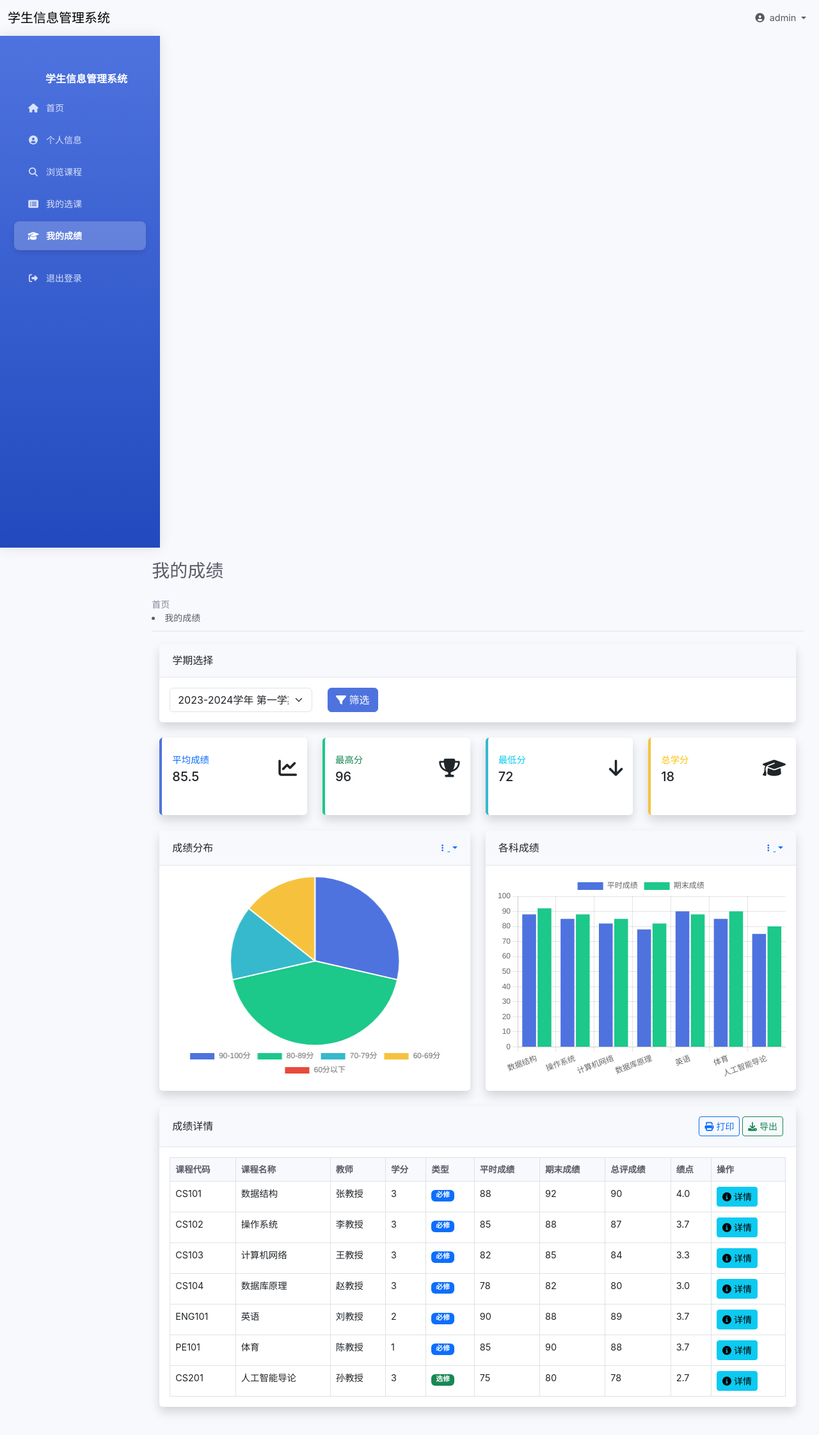
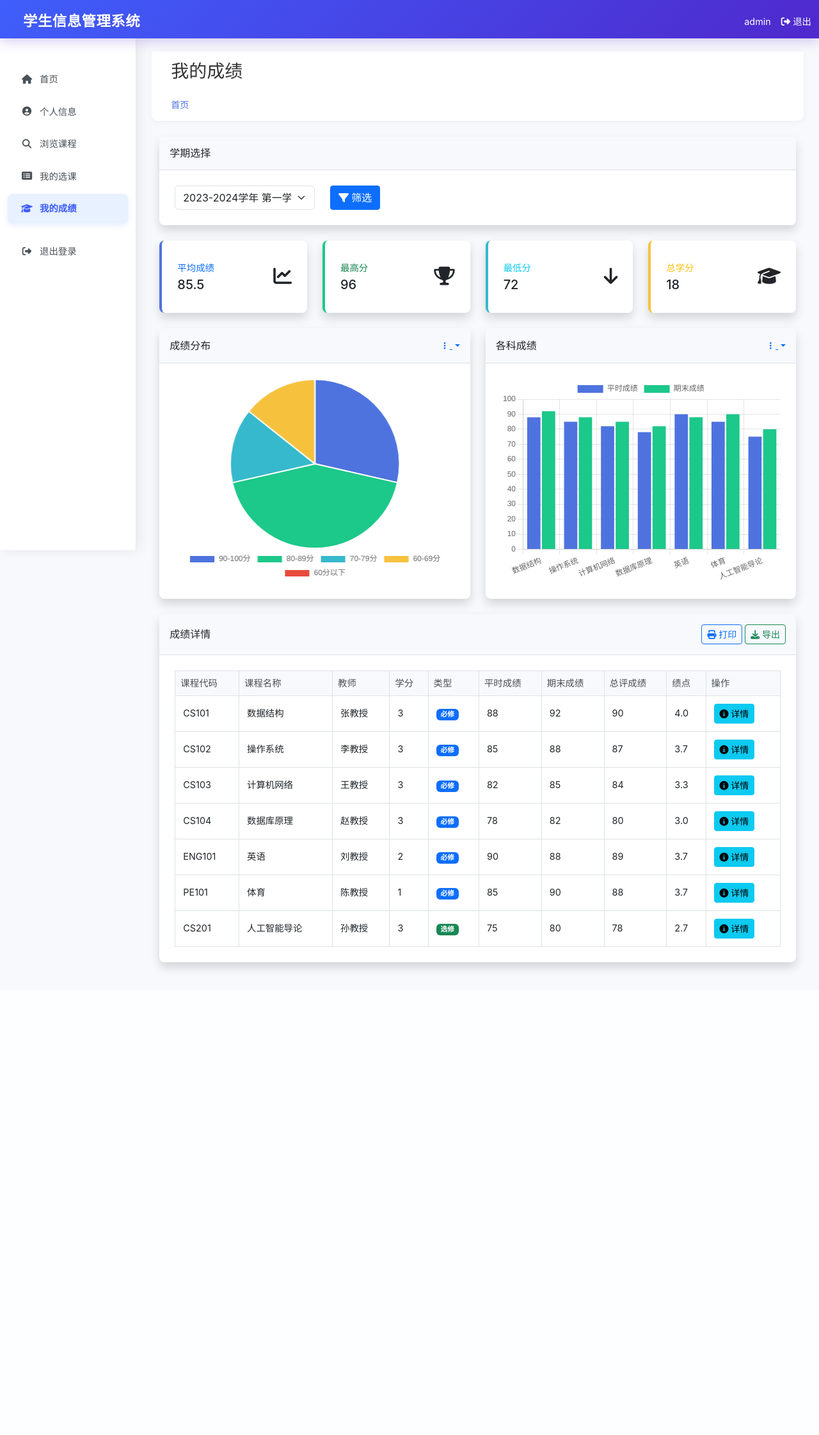
Before and after one commit to limeng-0/PBL-project, a Flask app: page /my_grades in a window 1280 px wide. Shown: the whole page at 64% size. After the commit the page ends 1518 px from the top, so only its background shows below. Run offline with Flask 3, Linux system fonts and the light colour scheme; a user stored in the database is signed in.

Commit message:
style: 优化代码格式

```diff
--- a/templates/base.html
+++ b/templates/base.html
@@ -252,7 +252,7 @@
             <span class="navbar-brand mb-0 h1 ms-4">学生信息管理系统</span>
             <div class="d-flex">
                 <span class="text-white me-3">{{ session.username }}</span>
-                <a href="{{ url_for('logout') }}" class="text-white text-decoration-none">
+                <a href="{{ url_for('logout') }}" class="text-white text-decoration-none me-4">
                     <i class="fas fa-sign-out-alt"></i> 退出
                 </a>
             </div>
--- a/templates/student_base.html
+++ b/templates/student_base.html
@@ -24,80 +24,69 @@
             min-height: 100vh;
         }
 
-        /* 顶部导航栏 */
-        .topbar {
-            height: var(--header-height);
-            background-color: #fff;
-            box-shadow: 0 0.15rem 1.75rem 0 rgba(58, 59, 69, 0.15);
-            z-index: 1030;
+        /* 固定顶部边栏样式 */
+        .system-header {
+            background: linear-gradient(135deg, #3f5efb 0%, #4f29cd 100%);
+            box-shadow: 0 4px 20px rgba(79, 41, 205, 0.25);
+            padding: 15px 0;
+            z-index: 1002;
+            height: 60px;
         }
 
-        .topbar .navbar-brand {
-            color: #4e73df;
+        .system-header .navbar-brand {
             font-weight: 700;
-            font-size: 1.2rem;
-        }
-
-        .topbar .nav-item .nav-link {
-            color: #5a5c69;
-            font-weight: 500;
-        }
-
-        .topbar .nav-item .nav-link:hover {
-            color: #4e73df;
+            font-size: 1.4rem;
+            color: white !important;
+            text-shadow: 0 1px 2px rgba(0, 0, 0, 0.1);
+            letter-spacing: 0.5px;
         }
 
         /* 侧边栏 */
         .sidebar {
             height: 100vh;
-            background: linear-gradient(180deg, #4e73df 0%, #224abe 100%);
-            padding-top: 20px;
-            box-shadow: 0 0 20px rgba(0, 0, 0, 0.1);
-            position: relative;
-            z-index: 100;
-            width: 250px;
+            background-color: white;
+            padding-top: 25px;
+            box-shadow: 4px 0 20px rgba(0, 0, 0, 0.08);
+            position: fixed;
+            top: 60px;
+            left: 0;
+            z-index: 1000;
+            overflow-y: auto;
+            border-right: 1px solid #e9ecef;
         }
-
-        .sidebar .nav-section-title {
-            color: #fff;
-            font-size: 16px;
-            font-family: "Microsoft YaHei", "微软雅黑", sans-serif;
-            letter-spacing: 0px;
-            margin: 20px 0 10px 20px;
-            font-weight: 600;
-            text-align: center;
-            white-space: nowrap;
-            overflow: hidden;
-            text-overflow: ellipsis;
-        }
-
         .sidebar .nav-link {
-            color: rgba(255, 255, 255, 0.8);
+            color: #495057;
             padding: 12px 20px;
             border-radius: 8px;
             margin-bottom: 5px;
             transition: all 0.2s ease;
             display: flex;
             align-items: center;
-            font-size: 14px;
-            margin-left: 10px;
+        }
+
+        .sidebar .nav-link i {
             margin-right: 10px;
+            width: 20px;
+            text-align: center;
         }
 
         .sidebar .nav-link:hover {
-            background-color: rgba(255, 255, 255, 0.1);
-            color: white;
+            background-color: #f8f9fa;
+            color: #3f5efb;
             transform: translateX(5px);
         }
 
         .sidebar .nav-link.active {
-            background-color: rgba(255, 255, 255, 0.2);
-            color: white;
+            background-color: #e7f1ff;
+            color: #3f5efb;
             font-weight: 600;
-            box-shadow: 0 4px 10px rgba(0, 0, 0, 0.1);
+            box-shadow: 0 4px 10px rgba(63, 94, 251, 0.1);
         }
 
-        .sidebar .nav-link i {
+        .sidebar .nav-link.active i {
+            color: #3f5efb;
+            opacity: 1;
+            display: inline-block;
             margin-right: 10px;
             width: 20px;
             text-align: center;
@@ -108,49 +97,54 @@
             padding: 20px;
         }
 
-        /* 顶部导航栏 */
+        /* 顶部导航栏样式 */
         .top-header {
+            background: white;
+            box-shadow: 0 2px 10px rgba(0, 0, 0, 0.05);
+            padding: 15px 30px;
+            margin-bottom: 25px;
+            border-radius: 0 0 10px 10px;
             display: flex;
             justify-content: space-between;
-            align-items: flex-start;
-            margin-bottom: 20px;
-            padding-bottom: 10px;
-            border-bottom: 1px solid #e3e6f0;
+            align-items: center;
         }
 
         .page-title {
             font-size: 24px;
-            font-weight: 700;
-            color: #5a5c69;
-            margin-bottom: 5px;
+            font-weight: 600;
+            color: #333;
+            margin: 0;
         }
 
         .breadcrumb-container {
             font-size: 14px;
+            color: #666;
         }
 
         .breadcrumb-container a {
-            color: #858796;
+            color: #4e73df;
             text-decoration: none;
         }
 
         .breadcrumb-container a:hover {
-            color: #5a5c69;
+            text-decoration: underline;
         }
 
         /* 卡片样式 */
         .card {
             border: none;
-            border-radius: 0.35rem;
+            border-radius: 0.5rem;
             box-shadow: 0 0.15rem 1.75rem 0 rgba(58, 59, 69, 0.15);
-            margin-bottom: 1.5rem;
         }
 
         .card-header {
             background-color: #f8f9fc;
-            border-bottom: 1px solid #e3e6f0;
-            padding: 1rem 1.25rem;
-            font-weight: 600;
+            border-bottom: 1px solid #dee2e6;
+            padding: 1rem;
+        }
+
+        .card-body {
+            padding: 1.5rem;
         }
 
         /* 边框左侧样式 */
@@ -203,22 +197,32 @@
         }
 
         .table th {
-            border-top: none;
-            font-weight: 600;
-            font-size: 0.85rem;
-            color: #5a5c69;
             background-color: #f8f9fc;
+            font-weight: 500;
+            color: #495057;
+            border-bottom: 1px solid #dee2e6;
+        }
+
+        .table td {
+            vertical-align: middle;
+            padding: 0.75rem;
         }
 
         /* 按钮样式 */
-        .btn-primary {
-            background-color: #4e73df;
-            border-color: #4e73df;
+        .btn {
+            border-radius: 0.25rem;
+            font-weight: 500;
+            transition: all 0.3s ease;
         }
 
-        .btn-primary:hover {
-            background-color: #2e59d9;
-            border-color: #2653d4;
+        .btn-danger {
+            background-color: #dc3545;
+            border-color: #dc3545;
+        }
+
+        .btn-danger:hover {
+            background-color: #c82333;
+            border-color: #bd2130;
         }
 
         /* 分页样式 */
@@ -271,39 +275,25 @@
 </head>
 <body>
     <!-- 顶部导航栏 -->
-    <nav class="navbar navbar-expand-lg navbar-light">
+    <nav class="navbar navbar-dark fixed-top system-header">
         <div class="container-fluid">
-            <button class="navbar-toggler d-md-none" type="button" id="sidebarToggle">
-                <span class="navbar-toggler-icon"></span>
-            </button>
-            <a class="navbar-brand" href="{{ url_for('students_dashboard') }}">
-                学生信息管理系统
-            </a>
-            <div class="navbar-collapse">
-                <ul class="navbar-nav ms-auto">
-                    <li class="nav-item dropdown">
-                        <a class="nav-link dropdown-toggle" href="#" id="navbarDropdown" role="button" data-bs-toggle="dropdown" aria-expanded="false">
-                            <i class="fas fa-user-circle me-2"></i>{{ session.username }}
-                        </a>
-                        <ul class="dropdown-menu dropdown-menu-end" aria-labelledby="navbarDropdown">
-                            <li><a class="dropdown-item" href="{{ url_for('my_profile') }}">个人资料</a></li>
-                            <li><a class="dropdown-item" href="{{ url_for('change_password') }}">修改密码</a></li>
-                            <li><hr class="dropdown-divider"></li>
-                            <li><a class="dropdown-item" href="{{ url_for('logout') }}">退出登录</a></li>
-                        </ul>
-                    </li>
-                </ul>
+            <span class="navbar-brand mb-0 h1 ms-4">学生信息管理系统</span>
+            <div class="d-flex">
+                <span class="text-white me-3">{{ session.username }}</span>
+                <a href="{{ url_for('logout') }}" class="text-white text-decoration-none">
+                    <i class="fas fa-sign-out-alt"></i> 退出
+                </a>
             </div>
         </div>
     </nav>
 
-    <div class="container-fluid">
+    <div class="container-fluid" style="padding-top: 60px;">
         <div class="row">
             <!-- 侧边栏 -->
             <nav class="col-md-3 col-lg-2 d-md-block sidebar collapse">
                 <div class="position-sticky pt-3">
                     <div class="nav-section">
-                        <div class="nav-section-title">学生信息管理系统</div>
+
                         <ul class="nav flex-column">
                             <li class="nav-item">
                                 <a class="nav-link {% if request.endpoint in ['dashboard', 'students_dashboard'] %}active{% endif %}" href="{{ url_for('students_dashboard') }}">
@@ -359,7 +349,7 @@
             </nav>
 
             <!-- 主要内容区域 -->
-            <main class="col-md-9 ms-sm-auto col-lg-10 px-md-4 content">
+            <main class="col-md-9 ms-sm-auto col-lg-10 px-md-4 content" style="margin-left: 250px; padding-top: 20px;">
                 <!-- 顶部导航栏 -->
                 <div class="top-header">
                     <div>
--- a/templates/students/browse_courses.html
+++ b/templates/students/browse_courses.html
@@ -8,9 +8,6 @@
 </div>
 {% endblock %}
 
-{% block breadcrumb %}
-<li class="breadcrumb-item active">浏览课程</li>
-{% endblock %}
 
 {% block content %}
 <!-- 搜索和筛选 -->
--- a/templates/students/my_grades.html
+++ b/templates/students/my_grades.html
@@ -8,9 +8,6 @@
 </div>
 {% endblock %}
 
-{% block breadcrumb %}
-<li class="breadcrumb-item active">我的成绩</li>
-{% endblock %}
 
 {% block content %}
 <!-- 学期选择 -->
--- a/templates/students/my_selections.html
+++ b/templates/students/my_selections.html
@@ -8,9 +8,6 @@
 </div>
 {% endblock %}
 
-{% block breadcrumb %}
-<li class="breadcrumb-item active">我的选课</li>
-{% endblock %}
 
 {% block content %}
 <!-- 学期选择 -->
```
